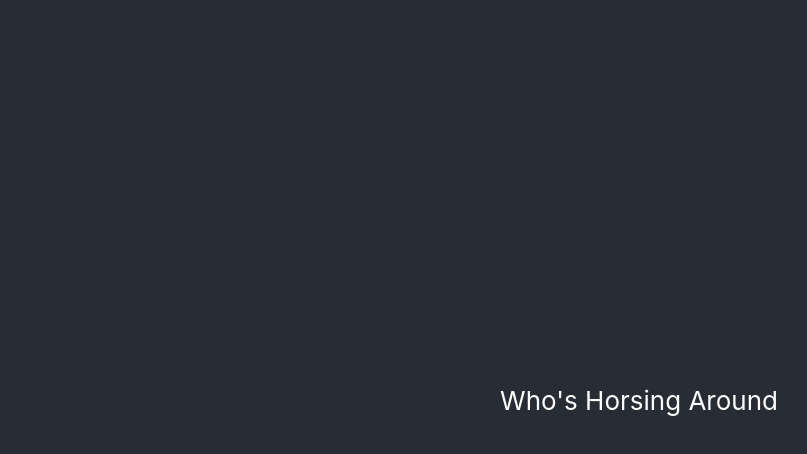
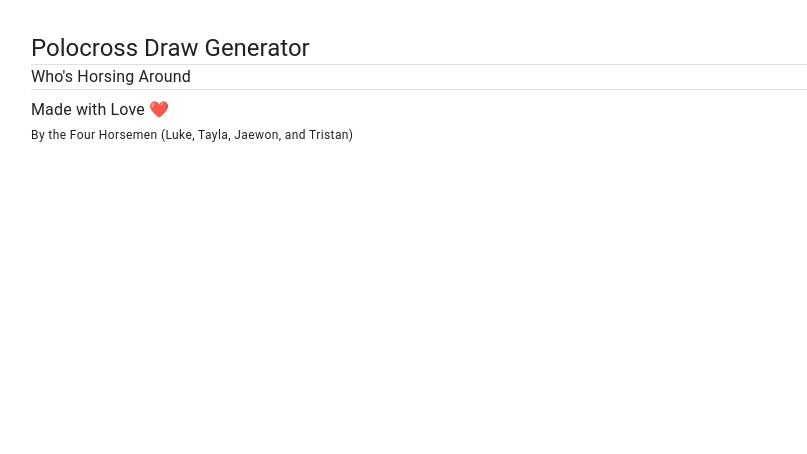
Before and after one commit to tristanduncombe/hacakaton-tbd, a React (Create React App) app: page / in a window 1280 px wide. Shown: the top 454 px of the page, without its empty margins (1-808 px from the left). Built offline with nearby package versions, Linux system fonts and the light colour scheme.

Commit message:
Add Heading, Footer, Layout, and Routing

```diff
--- a/package.json
+++ b/package.json
@@ -15,6 +15,7 @@
         "@types/react-dom": "^18.2.7",
         "react": "^18.2.0",
         "react-dom": "^18.2.0",
+        "react-router-dom": "^6.15.0",
         "react-scripts": "5.0.1",
         "typescript": "^4.9.5",
         "web-vitals": "^2.1.4"
--- a/src/App.css
+++ /dev/null
@@ -1,38 +0,0 @@
-.App {
-  text-align: center;
-}
-
-.App-logo {
-  height: 40vmin;
-  pointer-events: none;
-}
-
-@media (prefers-reduced-motion: no-preference) {
-  .App-logo {
-    animation: App-logo-spin infinite 20s linear;
-  }
-}
-
-.App-header {
-  background-color: #282c34;
-  min-height: 100vh;
-  display: flex;
-  flex-direction: column;
-  align-items: center;
-  justify-content: center;
-  font-size: calc(10px + 2vmin);
-  color: white;
-}
-
-.App-link {
-  color: #61dafb;
-}
-
-@keyframes App-logo-spin {
-  from {
-    transform: rotate(0deg);
-  }
-  to {
-    transform: rotate(360deg);
-  }
-}
--- a/src/App.tsx
+++ b/src/App.tsx
@@ -1,16 +1,46 @@
 import React from "react";
-import logo from "./logo.svg";
-import "./App.css";
-import { Button } from "@mui/material";
-import Home from "./components/home/home";
+import { CssBaseline, ThemeProvider } from "@mui/material";
+import { createTheme } from "@mui/material/styles";
+import { BrowserRouter as Router, Routes, Route } from "react-router-dom";
+import { routes as appRoutes } from "./routes";
+import Layout from "./components/layout/Layout";
 
 function App() {
+    // define theme
+    const theme = createTheme({
+        palette: {
+            primary: {
+                light: "#63b8ff",
+                main: "#0989e3",
+                dark: "#005db0",
+                contrastText: "#000",
+            },
+            secondary: {
+                main: "#1c1c1c",
+                light: "#82e9de",
+                dark: "#00867d",
+                contrastText: "#000",
+            },
+        },
+    });
+
     return (
-        <div className="App">
-            <header className="App-header">
-                <Home />
-            </header>
-        </div>
+        <ThemeProvider theme={theme}>
+            <CssBaseline />
+            <Router>
+                <Layout>
+                    <Routes>
+                        {appRoutes.map((route: any) => (
+                            <Route
+                                key={route.key}
+                                path={route.path}
+                                element={<route.component />}
+                            />
+                        ))}
+                    </Routes>
+                </Layout>
+            </Router>
+        </ThemeProvider>
     );
 }
 
--- /dev/null
+++ b/src/components/layout/Footer.tsx
@@ -0,0 +1,31 @@
+import { Box, Divider, Grid, Typography } from "@mui/material";
+import React from "react";
+import { FC, ReactElement } from "react";
+
+const Footer: FC = (): ReactElement => {
+    return (
+        <React.Fragment>
+            <Divider />
+            <Box>
+                <Grid>
+                    <Grid item xs={12}>
+                        <Typography sx={{ marginBlock: "auto", marginTop: 1 }}>
+                            Made with Love ❤️
+                        </Typography>
+                    </Grid>
+                    <Grid item xs={12}>
+                        <Typography
+                            variant="caption"
+                            sx={{ marginBlock: "auto", marginTop: 1 }}
+                        >
+                            By the Four Horsemen (Luke, Tayla, Jaewon, and
+                            Tristan)
+                        </Typography>
+                    </Grid>
+                </Grid>
+            </Box>
+        </React.Fragment>
+    );
+};
+
+export default Footer;
--- /dev/null
+++ b/src/components/layout/Header.tsx
@@ -0,0 +1,14 @@
+import { Card, Divider, Typography } from "@mui/material";
+import React from "react";
+import { FC, ReactElement } from "react";
+
+const Header: FC = (): ReactElement => {
+    return (
+        <React.Fragment>
+            <Typography variant="h5">Polocross Draw Generator</Typography>
+            <Divider />
+        </React.Fragment>
+    );
+};
+
+export default Header;
--- /dev/null
+++ b/src/components/layout/Layout.tsx
@@ -0,0 +1,32 @@
+import React, { FC, ReactNode } from "react";
+import { Box, CssBaseline } from "@mui/material";
+import Header from "./Header";
+import Footer from "./Footer";
+
+interface LayoutProps {
+    children: ReactNode;
+}
+
+const Layout: FC<LayoutProps> = ({ children }) => {
+    return (
+        <>
+            <CssBaseline />
+            <Box
+                sx={{
+                    display: "flex",
+                    flexDirection: "column",
+                    justifyContent: "flex-start",
+                    flexGrow: 1,
+                    margin: 2,
+                    padding: 2,
+                }}
+            >
+                <Header />
+                {children}
+                <Footer />
+            </Box>
+        </>
+    );
+};
+
+export default Layout;
--- /dev/null
+++ b/src/routes.ts
@@ -0,0 +1,23 @@
+// pages
+import Home from "./components/home/Home"
+import { FC } from "react";
+
+// interface
+interface Route {
+  key: string;
+  title: string;
+  path: string;
+  enabled: boolean;
+  component: FC<{}>;
+  hideFromHeader?: boolean;
+}
+
+export const routes: Array<Route> = [
+  {
+    key: "home-route",
+    title: "Home",
+    path: "/",
+    enabled: true,
+    component: Home,
+  }
+];
```
Also changed, not shown: 1 other file (tests, documents, lock files or other folders). Lines whose indentation alone changed are shown as unchanged.
